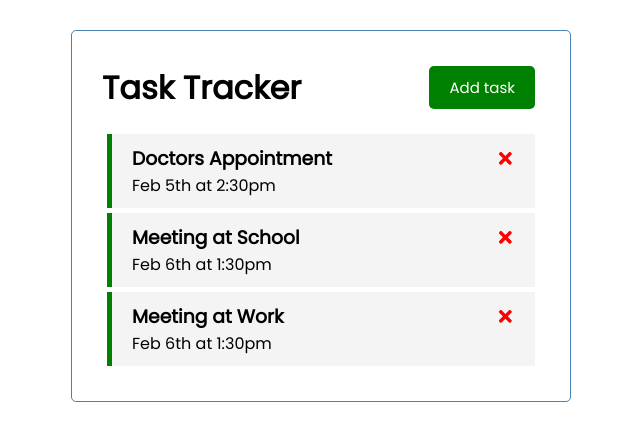
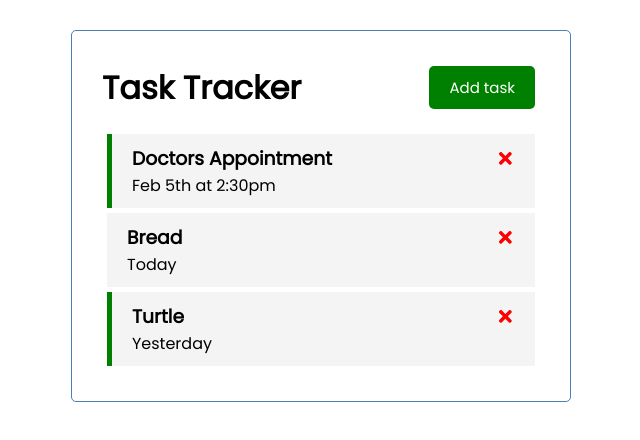
Before and after one commit to devchoplife/TaskTracker-React, a React (Create React App) app: page / in a window 1280 px wide. Shown: the top 440 px of the page, without its empty margins (319-959 px from the left). Built offline with nearby package versions, Linux system fonts and the light colour scheme; data requests are answered from the project's data file.

Commit message:
Enable reminder update

```diff
--- a/db.json
+++ b/db.json
@@ -7,16 +7,16 @@
       "reminder": true
     },
     {
-      "id": 2,
-      "text": "Meeting at School",
-      "day": "Feb 6th at 1:30pm",
-      "reminder": true
+      "text": "Bread",
+      "day": "Today",
+      "reminder": false,
+      "id": 2
     },
     {
-      "id": 3,
-      "text": "Meeting at Work",
-      "day": "Feb 6th at 1:30pm",
-      "reminder": true
+      "text": "Turtle",
+      "day": "Yesterday",
+      "reminder": true,
+      "id": 3
     }
   ]
 }
--- a/src/App.js
+++ b/src/App.js
@@ -15,7 +15,7 @@
     getTasks();
   }, []);
 
-  // fetch task from db
+  // fetch tasks from db
   const fetchTasks = async () => {
     const res = await fetch("http://localhost:5000/tasks");
     const data = await res.json();
@@ -23,23 +23,53 @@
     return data;
   };
 
+  // fetch task from db
+  const fetchTask = async (id) => {
+    const res = await fetch(`http://localhost:5000/tasks/${id}`);
+    const data = await res.json();
+
+    return data;
+  };
+
   // Add task
-  const addTask = (task) => {
-    const id = Math.floor(Math.random() * 10000) + 1;
-    const newTask = { id, ...task };
-    setTasks([...tasks, newTask]);
+  const addTask = async (task) => {
+    const res = await fetch("http://localhost:5000/tasks", {
+      method: "POST",
+      headers: {
+        "Content-type": "application/json",
+      },
+      body: JSON.stringify(task),
+    });
+
+    const data = await res.json();
+    setTasks([...tasks, data]);
   };
 
   // Delete task
-  const deleteTask = (id) => {
+  const deleteTask = async (id) => {
+    await fetch(`http://localhost:5000/tasks/${id}`, {
+      method: "DELETE",
+    });
     setTasks(tasks.filter((task) => task.id !== id));
   };
 
   // Toggle reminder
-  const toggleReminder = (id) => {
+  const toggleReminder = async (id) => {
+    const taskToToggle = await fetchTask(id);
+    const updTask = { ...taskToToggle, reminder: !taskToToggle.reminder };
+
+    const res = await fetch(`http://localhost:5000/tasks/${id}`, {
+      method: "PUT",
+      headers: {
+        "Content-type": "application/json",
+      },
+      body: JSON.stringify(updTask),
+    });
+    const data = await res.json();
+
     setTasks(
       tasks.map((task) =>
-        task.id === id ? { ...task, reminder: !task.reminder } : task
+        task.id === id ? { ...task, reminder: data.reminder } : task
       )
     );
   };
```
